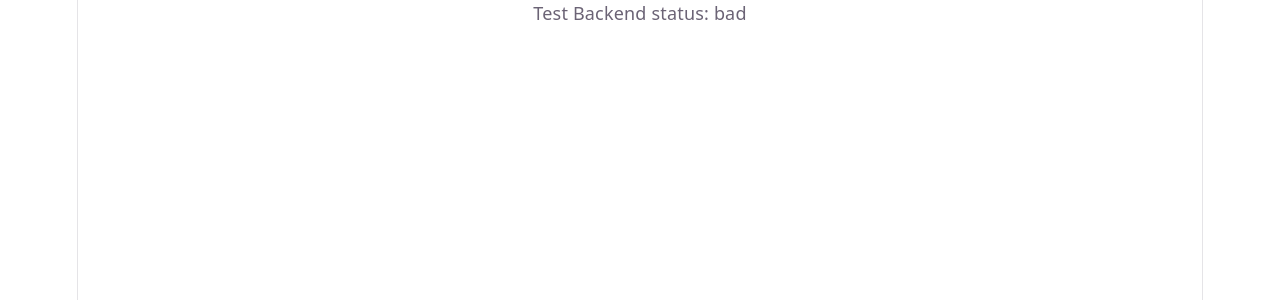
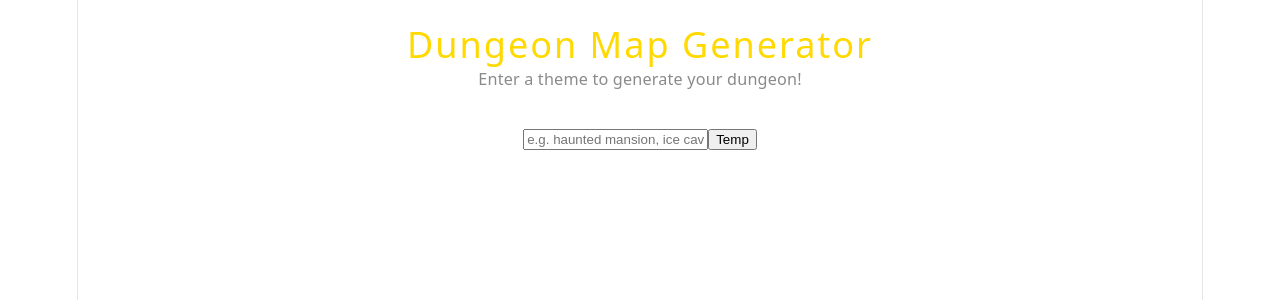
Before and after one commit to wsaronam/ai-map-generator, a React app in the folder frontend/: page / in a window 1280 px wide. Shown: the top 300 px of the page. Built offline with nearby package versions, Linux system fonts and the light colour scheme; no server answers; the HTML template or start-up script is replaced by a standard one.

Commit message:
updates
- switched gemini to groq as ai
- added a header and theme input area (WIP)
- added a tiny bit of styling

```diff
--- a/frontend/src/App.jsx
+++ b/frontend/src/App.jsx
@@ -1,6 +1,9 @@
 import { useState, useEffect } from 'react'
 import axios from "axios"
 import './App.css'
+
+import Header from './components/Header'
+import ThemeInput from './components/ThemeInput'
 
 
 
@@ -17,9 +20,9 @@ function App() {
 
 
   return (
-    <div>
-      Test
-      Backend status: {status}
+    <div className="app">
+      <Header />
+      <ThemeInput />
     </div>
   )
 }
--- /dev/null
+++ b/frontend/src/components/Header.jsx
@@ -0,0 +1,13 @@
+import '../styles/Header.css'
+
+
+
+
+export default function Header() {
+    return (
+        <div className="header">
+            <h1 className="header-title">Dungeon Map Generator</h1>
+            <p className="header-subtitle">Enter a theme to generate your dungeon!</p>
+        </div>
+    )
+}
--- /dev/null
+++ b/frontend/src/components/ThemeInput.jsx
@@ -0,0 +1,21 @@
+import '../styles/ThemeInput.css'
+
+
+
+
+export default function ThemeInput() {
+    return (
+        <div>
+            <input
+                type='text'
+                className='theme-input'
+                placeholder='e.g. haunted mansion, ice cavern, volcanic swamps...'
+            />
+            <button
+                className='generate-btn'
+            >
+                Temp
+            </button>
+        </div>
+    )
+}
--- /dev/null
+++ b/frontend/src/styles/Header.css
@@ -0,0 +1,16 @@
+.header {
+    text-align: center;
+    margin-bottom: 32px;
+}
+
+.header-title {
+    font-size: 2rem;
+    color: #ffd900;
+    letter-spacing: 2px;
+    margin-bottom: 8px;
+}
+
+.header-subtitle {
+    color: #8a8a8a;
+    font-size: 0.9rem;
+}
```
Also changed, not shown: frontend/src/utils/MapHelpers.jsx (added, +10 -0 lines), frontend/src/styles/ThemeInput.css (added), 2 other files (tests, documents, lock files or other folders).
